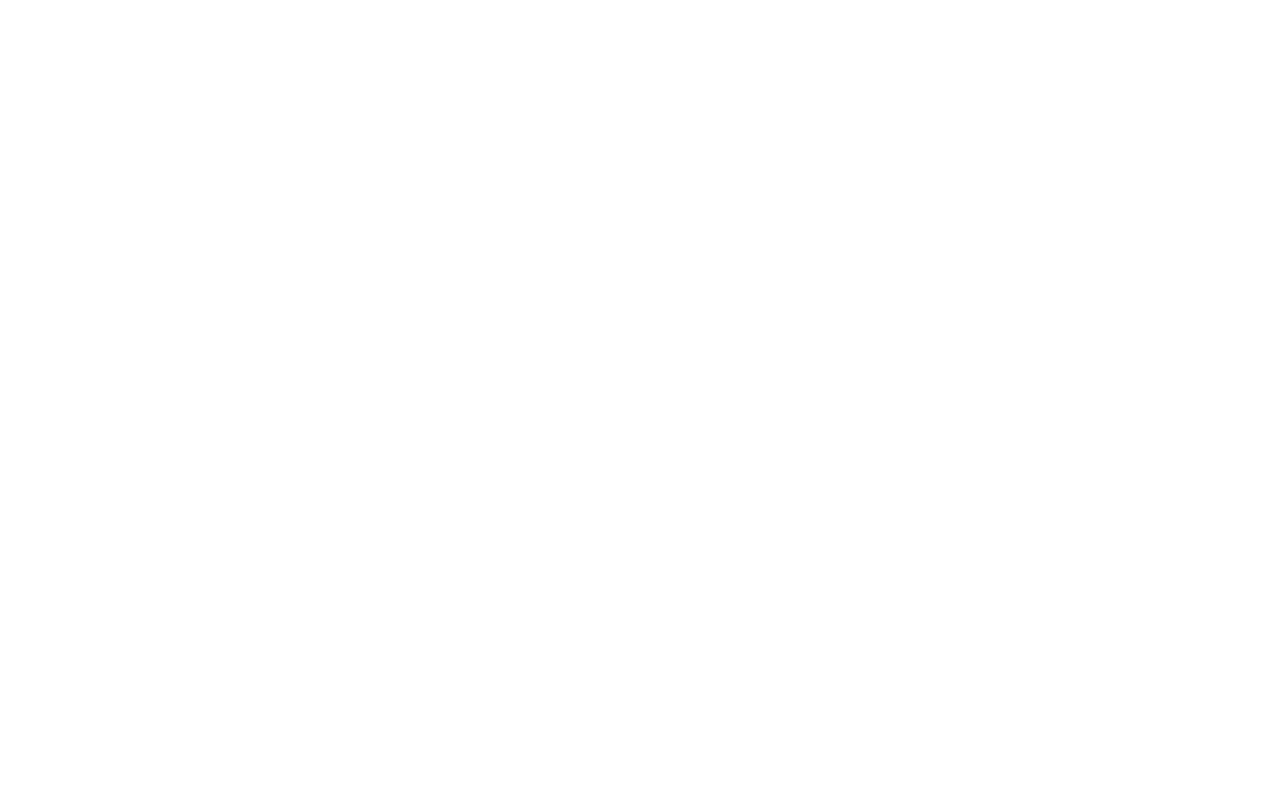
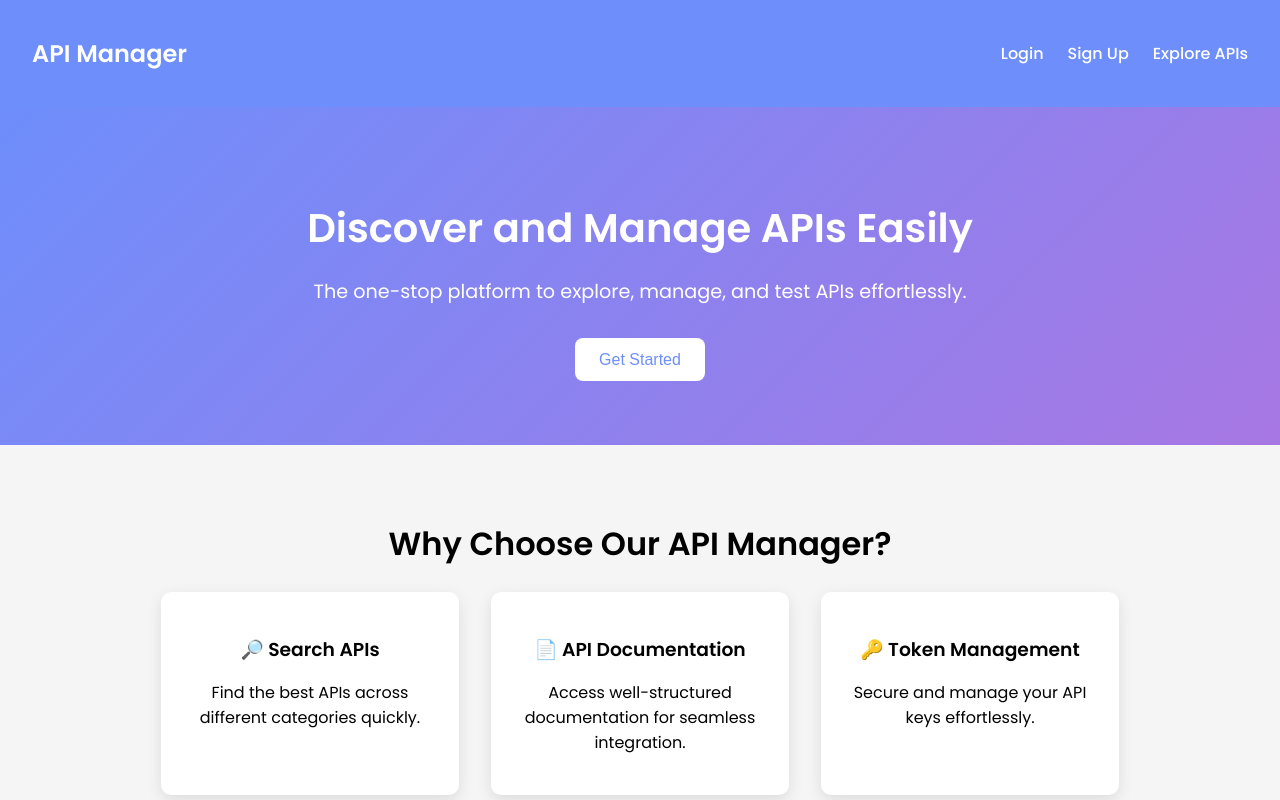
Before and after one commit to code-geass69/API_Management_Sys, a React (Create React App) app in the folder frontend/: page /home in a window 1280 px wide. Before the commit this address had no page. Shown: the top 800 px of the page. Built offline with nearby package versions, Linux system fonts and the light colour scheme.

Commit message:
Login and Home page created

```diff
--- a/frontend/src/App.js
+++ b/frontend/src/App.js
@@ -1,16 +1,18 @@
 import React from 'react';
 import { BrowserRouter as Router, Routes, Route } from 'react-router-dom';
 import SignUp from './pages/SignUp';
-// import Home from './pages/Home';
-// import Login from './pages/Login';
+import Login from './pages/Login';
+import Home from './pages/Home';
+
+
 
 const App = () => {
   return (
     <Router>
       <Routes>
         <Route path="/" element={<SignUp />} />
-        {/* <Route path="/login" element={<Login />} />
-        <Route path="/home" element={<Home />} /> */}
+        <Route path="/login" element={<Login />} />
+        <Route path="/home" element={<Home />} />
       </Routes>
     </Router>
   );
--- /dev/null
+++ b/frontend/src/pages/Home.js
@@ -0,0 +1,54 @@
+import React from 'react';
+import { useNavigate } from 'react-router-dom';
+import '../styles/home.css';
+
+const Home = () => {
+  const navigate = useNavigate();
+
+  return (
+    <div className="home-container">
+      {/* Navbar */}
+      <nav className="navbar">
+        <h1 className="logo">API Manager</h1>
+        <div className="nav-links">
+          <span onClick={() => navigate('/login')}>Login</span>
+          <span onClick={() => navigate('/signup')}>Sign Up</span>
+          <span onClick={() => navigate('/api-list')}>Explore APIs</span>
+        </div>
+      </nav>
+
+      {/* Hero Section */}
+      <header className="hero">
+        <h1>Discover and Manage APIs Easily</h1>
+        <p>The one-stop platform to explore, manage, and test APIs effortlessly.</p>
+        <button onClick={() => navigate('/signup')}>Get Started</button>
+      </header>
+
+      {/* Features Section */}
+      <section className="features">
+        <h2>Why Choose Our API Manager?</h2>
+        <div className="feature-list">
+          <div className="feature">
+            <h3>🔎 Search APIs</h3>
+            <p>Find the best APIs across different categories quickly.</p>
+          </div>
+          <div className="feature">
+            <h3>📄 API Documentation</h3>
+            <p>Access well-structured documentation for seamless integration.</p>
+          </div>
+          <div className="feature">
+            <h3>🔑 Token Management</h3>
+            <p>Secure and manage your API keys effortlessly.</p>
+          </div>
+        </div>
+      </section>
+
+      {/* Footer */}
+      <footer className="footer">
+        <p>© 2025 API Management System. All rights reserved.</p>
+      </footer>
+    </div>
+  );
+};
+
+export default Home;
--- /dev/null
+++ b/frontend/src/pages/Login.js
@@ -0,0 +1,52 @@
+import React, { useState } from 'react';
+import { useNavigate } from 'react-router-dom';
+import { login } from '../services/auth';
+import '../styles/signup.css'; // Reusing styles from signup
+
+const Login = () => {
+  const [formData, setFormData] = useState({
+    email: '',
+    password: '',
+  });
+
+  const [error, setError] = useState('');
+  const navigate = useNavigate();
+
+  const handleChange = (e) => {
+    setFormData({ ...formData, [e.target.name]: e.target.value });
+  };
+
+  const handleSubmit = async (e) => {
+    e.preventDefault();
+    try {
+      const data = await login(formData);
+      localStorage.setItem('token', data.token); // Store JWT
+      console.log('Login Successful:', data);
+      navigate('/dashboard'); // Redirect to dashboard
+    } catch (err) {
+      setError(err.response?.data?.message || 'Invalid email or password');
+    }
+  };
+
+  return (
+    <div className="signup-container">
+      <div className="signup-card">
+        <h1>Login</h1>
+        {error && <p style={{ color: 'red' }}>{error}</p>}
+        <form onSubmit={handleSubmit}>
+          <input type="email" name="email" placeholder="Email" value={formData.email} onChange={handleChange} required />
+          <input type="password" name="password" placeholder="Password" value={formData.password} onChange={handleChange} required />
+          <button type="submit">Login</button>
+        </form>
+        <p>
+          Don't have an account?{' '}
+          <span onClick={() => navigate('/signup')} className="link">
+            Sign Up
+          </span>
+        </p>
+      </div>
+    </div>
+  );
+};
+
+export default Login;
--- /dev/null
+++ b/frontend/src/styles/home.css
@@ -0,0 +1,105 @@
+/* Home Page Styles */
+@import url('https://fonts.googleapis.com/css2?family=Poppins:wght@400;500;600&display=swap');
+
+body {
+  font-family: 'Poppins', sans-serif;
+  margin: 0;
+  padding: 0;
+  background: #f5f5f5;
+}
+
+/* Navbar */
+.navbar {
+  display: flex;
+  justify-content: space-between;
+  align-items: center;
+  padding: 1rem 2rem;
+  background: #6e8efb;
+  color: white;
+}
+
+.logo {
+  font-size: 1.5rem;
+  font-weight: bold;
+}
+
+.nav-links span {
+  margin-left: 1.5rem;
+  cursor: pointer;
+  font-weight: 500;
+}
+
+.nav-links span:hover {
+  text-decoration: underline;
+}
+
+/* Hero Section */
+.hero {
+  text-align: center;
+  padding: 4rem 2rem;
+  background: linear-gradient(135deg, #6e8efb, #a777e3);
+  color: white;
+}
+
+.hero h1 {
+  font-size: 2.5rem;
+  margin-bottom: 1rem;
+}
+
+.hero p {
+  font-size: 1.2rem;
+  margin-bottom: 2rem;
+}
+
+.hero button {
+  padding: 0.8rem 1.5rem;
+  background: white;
+  color: #6e8efb;
+  border: none;
+  font-size: 1rem;
+  border-radius: 8px;
+  cursor: pointer;
+  transition: 0.3s;
+}
+
+.hero button:hover {
+  background: #f0f0f0;
+}
+
+/* Features Section */
+.features {
+  text-align: center;
+  padding: 3rem 2rem;
+}
+
+.features h2 {
+  font-size: 2rem;
+  margin-bottom: 1.5rem;
+}
+
+.feature-list {
+  display: flex;
+  justify-content: center;
+  gap: 2rem;
+}
+
+.feature {
+  background: white;
+  padding: 1.5rem;
+  border-radius: 10px;
+  box-shadow: 0 5px 15px rgba(0, 0, 0, 0.1);
+  width: 250px;
+}
+
+.feature h3 {
+  margin-bottom: 0.5rem;
+}
+
+/* Footer */
+.footer {
+  text-align: center;
+  padding: 1rem;
+  background: #6e8efb;
+  color: white;
+  margin-top: 2rem;
+}
```
